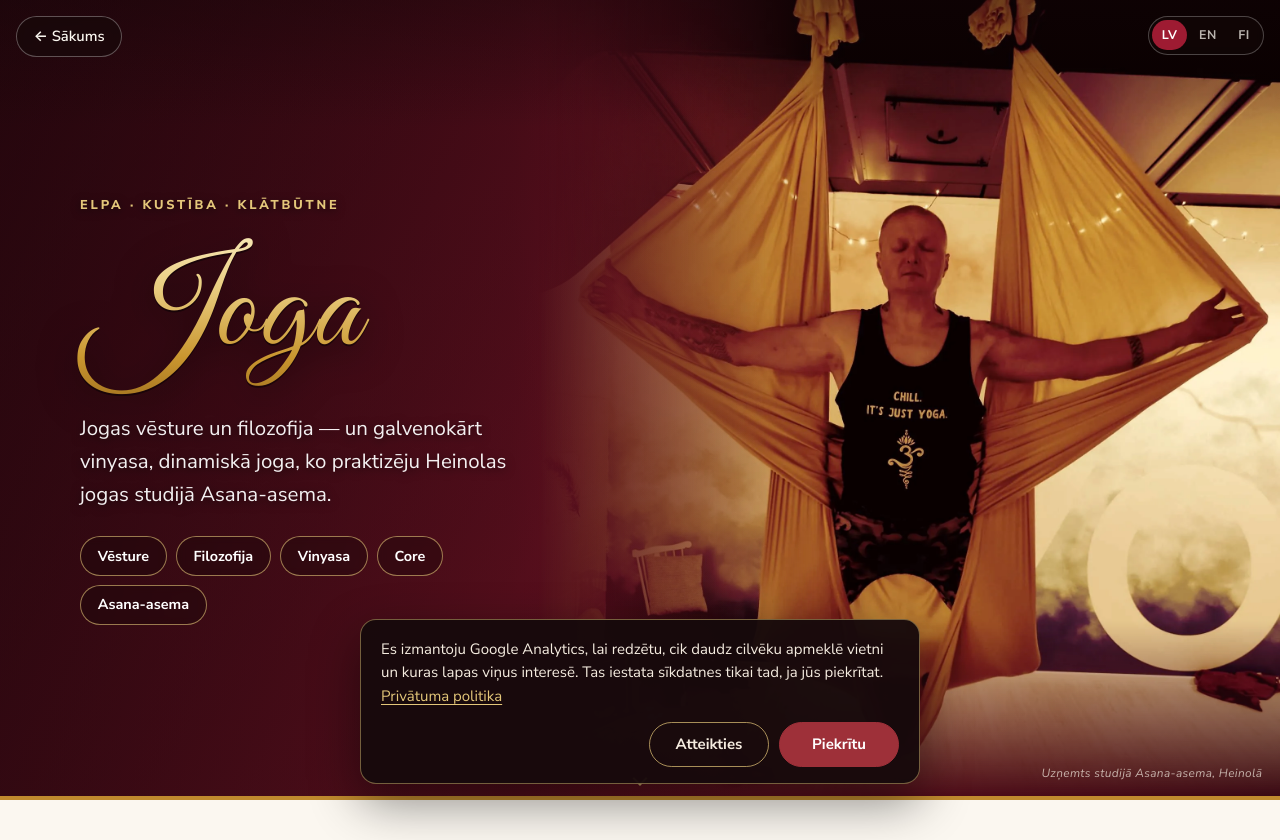
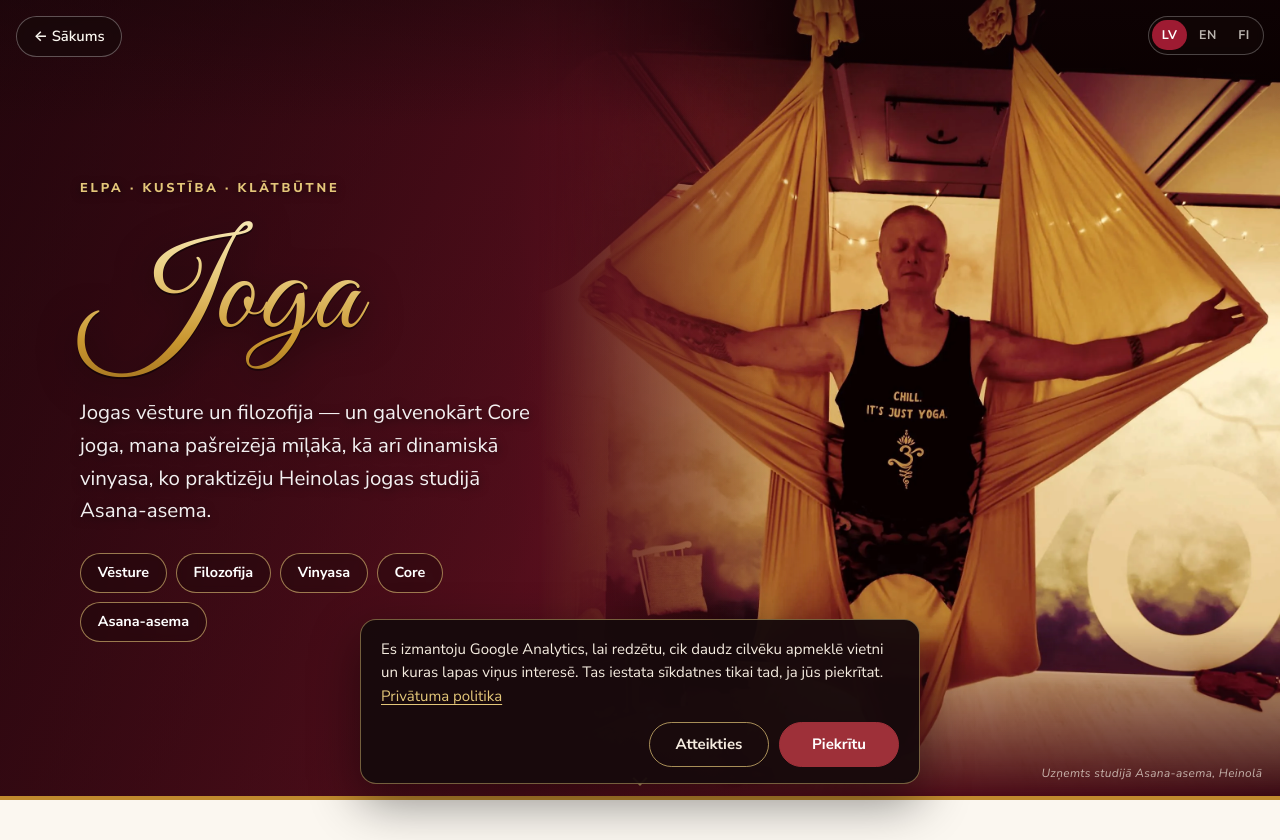
Before and after one commit to ManalasDungeon/manalasdungeon.lv, a PHP site: page /joga.php in a window 1280 px wide. Shown: the top 840 px of the page. Run offline with PHP 8.4, Linux system fonts and the light colour scheme.

Commit message:
Jooga: Core-jooga nyt ensisijainen, vinyasa sen rinnalla
Joogasivun esittelyteksti, otsikko ja kuvaus kolmella kielellä: Core-jooga on
tämänhetkinen suosikki, dynaaminen vinyasa sen rinnalla. Vinyasa-osion otsikko
ja aloituslause muutettu samaan suuntaan; etusivun ja linkkisivun joogalinkin
alateksti päivitetty.

Co-Authored-By: Claude Opus 5.5 <noreply@anthropic.com>
Claude-Session: https://claude.ai/code/session_01U3wjjoxd4KPY6DGKkYTu3S

```diff
--- a/index.php
+++ b/index.php
@@ -61,7 +61,7 @@ $T = [
     'l_priv' => 'Privātums', 'l_guest' => 'Viesu grāmata',               'l_guest_sub' => 'Atstāj savu ierakstu',
     'l_vidzeme' => 'Piedzīvo Vidzemi',          'l_vidzeme_sub' => 'Cēsis, Salacgrīva un apkārtne',
     'detail_btn'    => 'Atvērt lapu',
-    'l_yoga'  => 'Joga',  'l_yoga_title' => 'Joga — vēsture, filozofija un vinyasa',
+    'l_yoga'  => 'Joga',  'l_yoga_title' => 'Joga — vēsture, filozofija, Core joga un vinyasa',
     'contact' => 'Kontaktinformācija',
   ],
   'en' => [
@@ -77,7 +77,7 @@ $T = [
     'l_priv' => 'Privacy', 'l_guest' => 'Guestbook',                    'l_guest_sub' => 'Leave a message',
     'l_vidzeme' => 'Experience Vidzeme',         'l_vidzeme_sub' => 'Cēsis, Salacgrīva & the coast',
     'detail_btn'    => 'Open the page',
-    'l_yoga'  => 'Yoga',  'l_yoga_title' => 'Yoga — history, philosophy and Vinyasa',
+    'l_yoga'  => 'Yoga',  'l_yoga_title' => 'Yoga — history, philosophy, Core yoga and Vinyasa',
     'contact' => 'Contact',
   ],
   'fi' => [
@@ -93,7 +93,7 @@ $T = [
     'l_priv' => 'Tietosuoja', 'l_guest' => 'Vieraskirja',                 'l_guest_sub' => 'Jätä terveiset',
     'l_vidzeme' => 'Koe elämyksiä',             'l_vidzeme_sub' => 'Cēsis, Salacgrīva ja muu Vidzeme',
     'detail_btn'    => 'Siirry sivulle',
-    'l_yoga'  => 'Jooga', 'l_yoga_title' => 'Jooga — historia, filosofia ja vinyasa',
+    'l_yoga'  => 'Jooga', 'l_yoga_title' => 'Jooga — historia, filosofia, Core-jooga ja vinyasa',
     'contact' => 'Yhteystiedot',
   ],
 ];
--- a/joga.php
+++ b/joga.php
@@ -27,12 +27,12 @@ $STUDIO = [
 $TT = [
   'lv' => [
     'loc'     => 'lv_LV',
-    'title'   => 'Joga — vēsture, filozofija un vinyasa | Manalas Dungeon',
-    'desc'    => 'Jogas vēsture un filozofija — un galvenokārt vinyasa, dinamiskā joga, ko praktizēju Heinolas jogas studijā Asana-asema.',
+    'title'   => 'Joga — vēsture, filozofija, Core joga un vinyasa | Manalas Dungeon',
+    'desc'    => 'Jogas vēsture un filozofija — un galvenokārt Core joga, mana pašreizējā mīļākā, kā arī dinamiskā vinyasa, ko praktizēju Heinolas jogas studijā Asana-asema.',
     'back'    => 'Sākums',
     'eyebrow' => 'Elpa · kustība · klātbūtne',
     'h1'      => 'Joga',
-    'lead'    => 'Jogas vēsture un filozofija — un galvenokārt vinyasa, dinamiskā joga, ko praktizēju Heinolas jogas studijā Asana-asema.',
+    'lead'    => 'Jogas vēsture un filozofija — un galvenokārt Core joga, mana pašreizējā mīļākā, kā arī dinamiskā vinyasa, ko praktizēju Heinolas jogas studijā Asana-asema.',
     'nav'     => ['history' => 'Vēsture', 'philosophy' => 'Filozofija', 'vinyasa' => 'Vinyasa', 'core' => 'Core', 'studio' => 'Asana-asema'],
     'photo_alt' => 'Marko gaisa jogas nodarbībā studijā Asana-asema, Heinolā',
     'credit'  => 'Uzņemts studijā Asana-asema, Heinolā',
@@ -66,9 +66,9 @@ $TT = [
       ['Samādhi', 'Iegrimšana, vienotība'],
     ],
 
-    'h_vinyasa' => 'Vinyasa — mana joga',
+    'h_vinyasa' => 'Vinyasa — plūstošā prakse',
     'vinyasa_p' => [
-      'Tagad galvenokārt praktizēju dinamisko jogu — vinyasa jogu. Sanskrita vārds vinyāsa nozīmē „novietot īpašā veidā”: katra pozīcija apzināti seko iepriekšējai, un elpa vada kustību. Ieelpa atver un paceļ, izelpa noliec un nolaiž.',
+      'Līdzās Core jogai praktizēju dinamisko jogu — vinyasa jogu. Sanskrita vārds vinyāsa nozīmē „novietot īpašā veidā”: katra pozīcija apzināti seko iepriekšējai, un elpa vada kustību. Ieelpa atver un paceļ, izelpa noliec un nolaiž.',
       'Dinamiskajā jogā pozās ilgi neuzkavējas — tās savieno vienā plūstošā kustībā. Prakse sasilda ķermeni, veido spēku, kustīgumu un līdzsvaru, un, kad uzmanība paliek pie elpas, prāts nomierinās pat kustībā.',
       'Vinyasa cēlusies no Krišnamačarjas un Patabhi Džoisa Aštangas, taču atšķirībā no Aštangas noteiktās secības vinyasa flow nodarbībā kārtība mainās. Tāpēc katra nodarbība ir mazliet citāda.',
     ],
@@ -146,12 +146,12 @@ $TT = [
 
   'en' => [
     'loc'     => 'en_US',
-    'title'   => 'Yoga — history, philosophy and Vinyasa | Manalas Dungeon',
-    'desc'    => 'The history and philosophy of yoga — and above all Vinyasa, the dynamic yoga I practice at the Asana-asema studio in Heinola.',
+    'title'   => 'Yoga — history, philosophy, Core yoga and Vinyasa | Manalas Dungeon',
+    'desc'    => 'The history and philosophy of yoga — and above all Core yoga, my current favourite, along with dynamic Vinyasa, both of which I practice at the Asana-asema studio in Heinola.',
     'back'    => 'Home',
     'eyebrow' => 'Breath · movement · presence',
     'h1'      => 'Yoga',
-    'lead'    => 'The history and philosophy of yoga — and above all Vinyasa, the dynamic yoga I practice at the Asana-asema studio in Heinola.',
+    'lead'    => 'The history and philosophy of yoga — and above all Core yoga, my current favourite, along with dynamic Vinyasa, both of which I practice at the Asana-asema studio in Heinola.',
     'nav'     => ['history' => 'History', 'philosophy' => 'Philosophy', 'vinyasa' => 'Vinyasa', 'core' => 'Core', 'studio' => 'Asana-asema'],
     'photo_alt' => 'Marko in an aerial yoga class at Asana-asema, Heinola',
     'credit'  => 'Taken at Asana-asema, Heinola',
@@ -185,9 +185,9 @@ $TT = [
       ['Samadhi', 'Absorption, oneness'],
     ],
 
-    'h_vinyasa' => 'Vinyasa — my yoga',
+    'h_vinyasa' => 'Vinyasa — the flowing practice',
     'vinyasa_p' => [
-      'These days I mainly practice dynamic yoga — Vinyasa. The Sanskrit word vinyāsa means “to place in a special way”: each pose follows the last with intention, and the breath carries the movement. The inhale opens and lifts; the exhale folds and lowers.',
+      'Alongside Core yoga I practice dynamic yoga — Vinyasa. The Sanskrit word vinyāsa means “to place in a special way”: each pose follows the last with intention, and the breath carries the movement. The inhale opens and lifts; the exhale folds and lowers.',
       'In dynamic yoga you don’t linger in the poses; they are linked into one smooth flow. The practice warms the body and builds strength, mobility and balance — and when your attention stays on the breath, the mind settles even in motion.',
       'Vinyasa grew out of the Ashtanga of Krishnamacharya and Pattabhi Jois, but unlike Ashtanga’s fixed sequence, the order changes from one Vinyasa flow class to the next — so every class is a little different.',
     ],
@@ -265,12 +265,12 @@ $TT = [
 
   'fi' => [
     'loc'     => 'fi_FI',
-    'title'   => 'Jooga – historia, filosofia ja vinyasa | Manalas Dungeon',
-    'desc'    => 'Joogan historia ja filosofia – ja ennen kaikkea vinyasa, dynaaminen jooga, jota harrastan heinolalaisella Asana-asemalla.',
+    'title'   => 'Jooga – historia, filosofia, Core-jooga ja vinyasa | Manalas Dungeon',
+    'desc'    => 'Joogan historia ja filosofia – ja ennen kaikkea Core-jooga, tämänhetkinen suosikkini, sekä dynaaminen vinyasa, joita harrastan heinolalaisella Asana-asemalla.',
     'back'    => 'Etusivu',
     'eyebrow' => 'Hengitys · liike · läsnäolo',
     'h1'      => 'Jooga',
-    'lead'    => 'Joogan historiaa ja filosofiaa – ja ennen kaikkea vinyasa, dynaaminen jooga, jota harrastan heinolalaisella Asana-asemalla.',
+    'lead'    => 'Joogan historiaa ja filosofiaa – ja ennen kaikkea Core-jooga, tämänhetkinen suosikkini, sekä dynaaminen vinyasa, joita harrastan heinolalaisella Asana-asemalla.',
     'nav'     => ['history' => 'Historia', 'philosophy' => 'Filosofia', 'vinyasa' => 'Vinyasa', 'core' => 'Core', 'studio' => 'Asana-asema'],
     'photo_alt' => 'Marko ilmajoogatunnilla Asana-asemalla Heinolassa',
     'credit'  => 'Kuvattu Asana-asemalla Heinolassa',
@@ -304,9 +304,9 @@ $TT = [
       ['Samādhi', 'Uppoutuminen, ykseys'],
     ],
 
-    'h_vinyasa' => 'Vinyasa – minun joogani',
+    'h_vinyasa' => 'Vinyasa – virtaava harjoitus',
     'vinyasa_p' => [
-      'Nykyään harjoittelen ennen kaikkea dynaamista joogaa, vinyasaa. Sanskritin vinyāsa tarkoittaa ”asettamista erityisellä tavalla”: jokainen asento seuraa edellistä tietoisesti, ja hengitys kuljettaa liikettä. Sisäänhengitys avaa ja nostaa, uloshengitys taivuttaa ja laskee.',
+      'Core-joogan rinnalla harjoittelen dynaamista joogaa, vinyasaa. Sanskritin vinyāsa tarkoittaa ”asettamista erityisellä tavalla”: jokainen asento seuraa edellistä tietoisesti, ja hengitys kuljettaa liikettä. Sisäänhengitys avaa ja nostaa, uloshengitys taivuttaa ja laskee.',
       'Dynaamisessa joogassa asentoihin ei jäädä pitkäksi aikaa, vaan ne liitetään toisiinsa sujuvaksi virraksi. Harjoitus lämmittää kehon ja rakentaa voimaa, liikkuvuutta ja tasapainoa – ja kun huomio pysyy hengityksessä, mieli rauhoittuu liikkeen keskellä.',
       'Vinyasa juontuu Krishnamacharyan ja Pattabhi Joisin Ashtangasta, mutta toisin kuin Ashtangan kiinteässä sarjassa, vinyasa flow -tunnilla järjestys vaihtelee. Siksi jokainen tunti on vähän erilainen.',
     ],
--- a/linkit.php
+++ b/linkit.php
@@ -29,7 +29,7 @@ $TT = [
     'home' => 'Sākums', 'home_sub' => 'manalasdungeon.lv',
     'blog' => 'Ziņas', 'blog_sub' => 'Jaunumi un pieraksti',
     'vidzeme' => 'Piedzīvo Vidzemi', 'vidzeme_sub' => 'Cēsis, Salacgrīva un apkārtne',
-    'yoga' => 'Joga', 'yoga_sub' => 'Vēsture, filozofija un vinyasa',
+    'yoga' => 'Joga', 'yoga_sub' => 'Vēsture, filozofija, Core joga un vinyasa',
     'vitrupe' => 'Vitrupes Pludmale', 'vitrupe_sub' => 'Vidzemes krasta fotogalerija',
     'bird' => 'Putnu atpazīšanas spēle', 'bird_sub' => 'Mācies atpazīt putnu sugas',
     'lib' => 'Manalas bibliotēka', 'lib_sub' => 'Pārlūko manu kolekciju',
@@ -49,7 +49,7 @@ $TT = [
     'home' => 'Home', 'home_sub' => 'manalasdungeon.lv',
     'blog' => 'News', 'blog_sub' => 'Updates and travel notes',
     'vidzeme' => 'Experience Vidzeme', 'vidzeme_sub' => 'Cēsis, Salacgrīva & the coast',
-    'yoga' => 'Yoga', 'yoga_sub' => 'History, philosophy and Vinyasa',
+    'yoga' => 'Yoga', 'yoga_sub' => 'History, philosophy, Core yoga and Vinyasa',
     'vitrupe' => 'Vitrupes Pludmale', 'vitrupe_sub' => 'Photo gallery of the Vidzeme coast',
     'bird' => 'Bird identification game', 'bird_sub' => 'Learn to identify bird species',
     'lib' => 'Manala library', 'lib_sub' => 'Browse my collection',
@@ -69,7 +69,7 @@ $TT = [
     'home' => 'Etusivu', 'home_sub' => 'manalasdungeon.lv',
     'blog' => 'Uutiset', 'blog_sub' => 'Päivitykset ja matkamerkinnät',
     'vidzeme' => 'Koe elämyksiä', 'vidzeme_sub' => 'Cēsis, Salacgrīva ja muu Vidzeme',
-    'yoga' => 'Jooga', 'yoga_sub' => 'Historia, filosofia ja vinyasa',
+    'yoga' => 'Jooga', 'yoga_sub' => 'Historia, filosofia, Core-jooga ja vinyasa',
     'vitrupe' => 'Vitrupes Pludmale', 'vitrupe_sub' => 'Vidzemen rannikon kuvagalleria',
     'bird' => 'Lintujen tunnistuspeli', 'bird_sub' => 'Opettele tunnistamaan lintulajit',
     'lib' => 'Manalan verkkokirjasto', 'lib_sub' => 'Selaa kokoelmaani',
```
